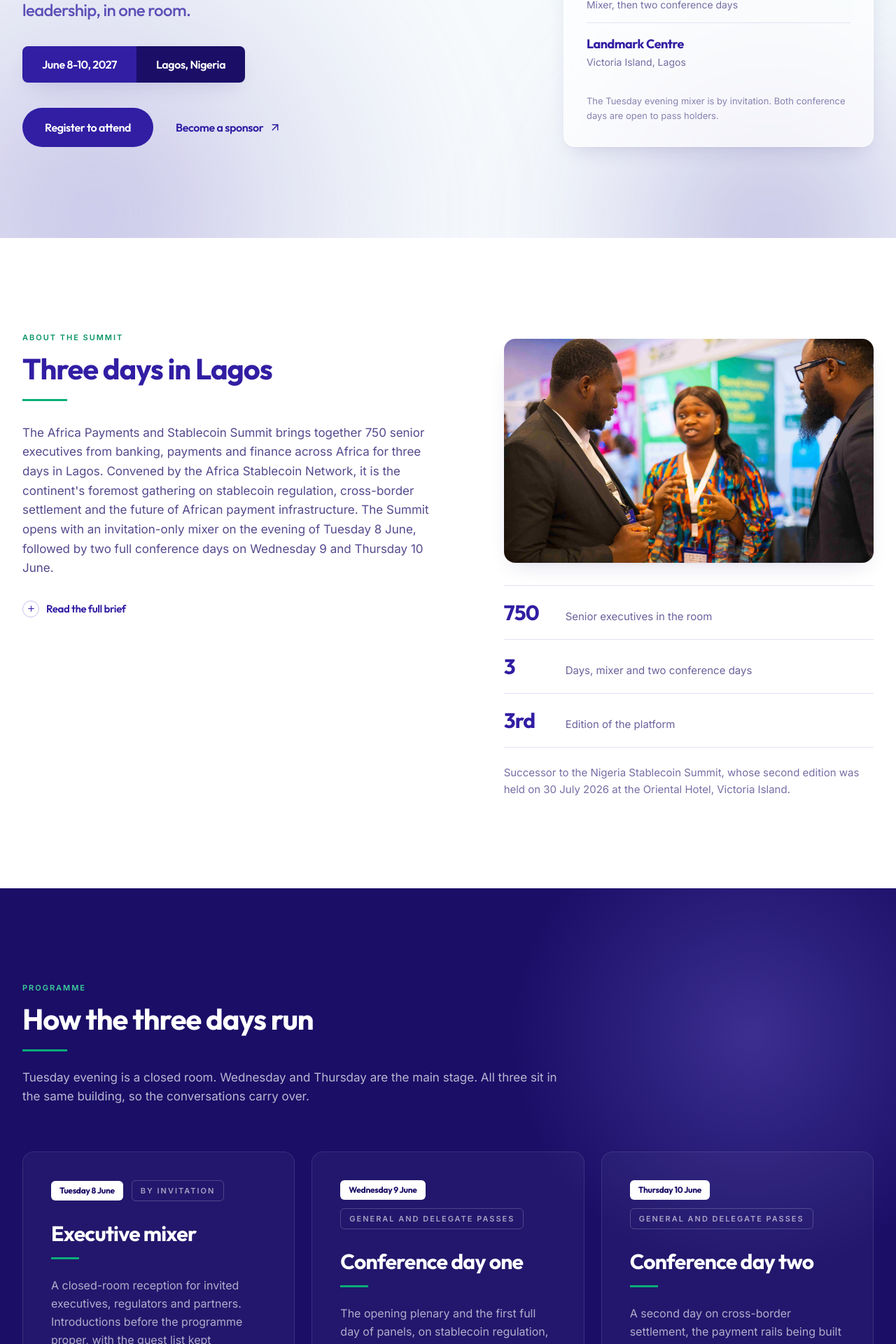
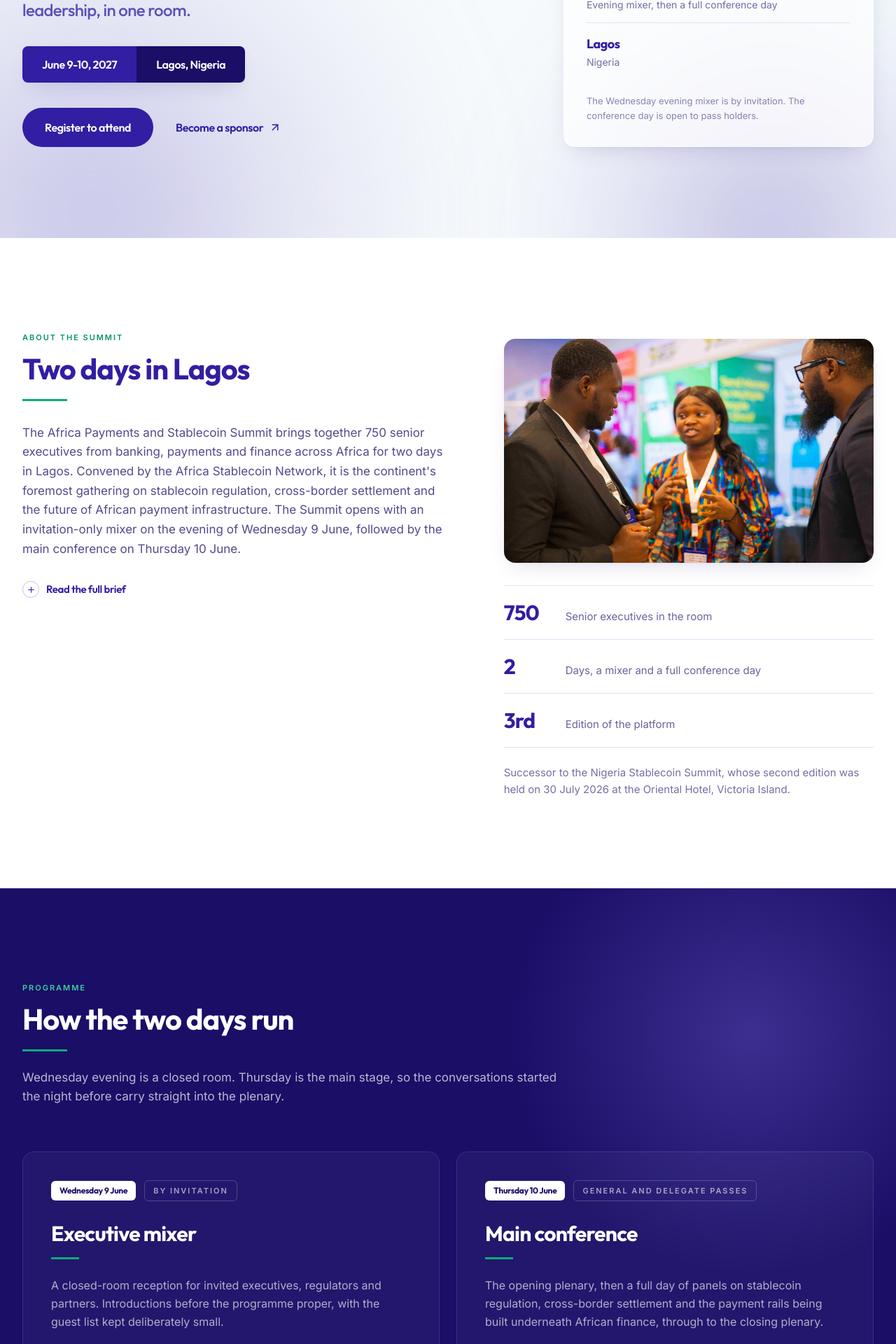
Before and after one commit to Flincap/ASN-Summit, a React (Vite) app: page / in a window 1280 px wide. Shown: the part 460-2380 px from the top of the page at 70% size. Built offline with nearby package versions, Linux system fonts and the light colour scheme.

Commit message:
Add files via upload

```diff
--- a/index.html
+++ b/index.html
@@ -12,21 +12,21 @@
     <link rel="manifest" href="/site.webmanifest" />
 
     <title>
-      Africa Payments and Stablecoin Summit | Lagos, 8 to 10 June 2027
+      Africa Payments and Stablecoin Summit | Lagos, 9 and 10 June 2027
     </title>
     <meta
       name="description"
-      content="Africa Payments and Stablecoin Summit. Lagos, 8 to 10 June 2027. The continent's senior banking, payments and finance leadership, in one room."
+      content="Africa Payments and Stablecoin Summit. Lagos, 9 and 10 June 2027. The continent's senior banking, payments and finance leadership, in one room."
     />
     <link rel="canonical" href="https://summit.afristablecoin.org/" />
 
     <meta
       property="og:title"
-      content="Africa Payments and Stablecoin Summit | Lagos, 8 to 10 June 2027"
+      content="Africa Payments and Stablecoin Summit | Lagos, 9 and 10 June 2027"
     />
     <meta
       property="og:description"
-      content="Africa Payments and Stablecoin Summit. Lagos, 8 to 10 June 2027. The continent's senior banking, payments and finance leadership, in one room."
+      content="Africa Payments and Stablecoin Summit. Lagos, 9 and 10 June 2027. The continent's senior banking, payments and finance leadership, in one room."
     />
     <meta
       property="og:image"
@@ -45,11 +45,11 @@
     <meta name="twitter:site" content="@afristablecoin" />
     <meta
       name="twitter:title"
-      content="Africa Payments and Stablecoin Summit | Lagos, 8 to 10 June 2027"
+      content="Africa Payments and Stablecoin Summit | Lagos, 9 and 10 June 2027"
     />
     <meta
       name="twitter:description"
-      content="Africa Payments and Stablecoin Summit. Lagos, 8 to 10 June 2027. The continent's senior banking, payments and finance leadership, in one room."
+      content="Africa Payments and Stablecoin Summit. Lagos, 9 and 10 June 2027. The continent's senior banking, payments and finance leadership, in one room."
     />
     <meta
       name="twitter:image"
@@ -66,10 +66,10 @@
         "@type": "BusinessEvent",
         "name": "Africa Payments and Stablecoin Summit",
         "alternateName": "APASS 2027",
-        "description": "The Africa Payments and Stablecoin Summit brings together 750 senior executives from banking, payments and finance across Africa for three days in Lagos. Convened by the Africa Stablecoin Network, it is the continent's foremost gathering on stablecoin regulation, cross-border settlement and the future of African payment infrastructure.",
+        "description": "The Africa Payments and Stablecoin Summit brings together 750 senior executives from banking, payments and finance across Africa for two days in Lagos. Convened by the Africa Stablecoin Network, it is the continent's foremost gathering on stablecoin regulation, cross-border settlement and the future of African payment infrastructure.",
         "url": "https://summit.afristablecoin.org/",
         "image": ["https://summit.afristablecoin.org/summit-og.jpg"],
-        "startDate": "2027-06-08T17:00:00+01:00",
+        "startDate": "2027-06-09T17:00:00+01:00",
         "endDate": "2027-06-10T18:00:00+01:00",
         "eventStatus": "https://schema.org/EventScheduled",
         "eventAttendanceMode": "https://schema.org/OfflineEventAttendanceMode",
@@ -78,10 +78,9 @@
         "isAccessibleForFree": false,
         "location": {
           "@type": "Place",
-          "name": "Landmark Centre, Lagos",
+          "name": "Lagos, Nigeria",
           "address": {
             "@type": "PostalAddress",
-            "streetAddress": "Water Corporation Road, Victoria Island",
             "addressLocality": "Lagos",
             "addressRegion": "Lagos State",
             "addressCountry": "NG"
@@ -120,17 +119,16 @@
           {
             "@type": "SocialEvent",
             "name": "Executive Mixer",
-            "description": "An invitation-only reception for executives, regulators and partners on the evening of Tuesday 8 June 2027.",
-            "startDate": "2027-06-08T17:00:00+01:00",
-            "endDate": "2027-06-08T21:00:00+01:00",
+            "description": "An invitation-only reception for executives, regulators and partners on the evening of Wednesday 9 June 2027.",
+            "startDate": "2027-06-09T17:00:00+01:00",
+            "endDate": "2027-06-09T21:00:00+01:00",
             "eventStatus": "https://schema.org/EventScheduled",
             "eventAttendanceMode": "https://schema.org/OfflineEventAttendanceMode",
             "location": {
               "@type": "Place",
-              "name": "Landmark Centre, Lagos",
+              "name": "Lagos, Nigeria",
               "address": {
                 "@type": "PostalAddress",
-                "streetAddress": "Water Corporation Road, Victoria Island",
                 "addressLocality": "Lagos",
                 "addressRegion": "Lagos State",
                 "addressCountry": "NG"
@@ -139,38 +137,17 @@
           },
           {
             "@type": "BusinessEvent",
-            "name": "Africa Payments and Stablecoin Summit, Conference Day One",
-            "description": "The opening plenary and a full day of panels on stablecoin regulation, legislative design and the treatment of digital assets under African law.",
-            "startDate": "2027-06-09T09:00:00+01:00",
-            "endDate": "2027-06-09T18:00:00+01:00",
-            "eventStatus": "https://schema.org/EventScheduled",
-            "eventAttendanceMode": "https://schema.org/OfflineEventAttendanceMode",
-            "location": {
-              "@type": "Place",
-              "name": "Landmark Centre, Lagos",
-              "address": {
-                "@type": "PostalAddress",
-                "streetAddress": "Water Corporation Road, Victoria Island",
-                "addressLocality": "Lagos",
-                "addressRegion": "Lagos State",
-                "addressCountry": "NG"
-              }
-            }
-          },
-          {
-            "@type": "BusinessEvent",
-            "name": "Africa Payments and Stablecoin Summit, Conference Day Two",
-            "description": "A second full day on cross-border settlement, African payment infrastructure and the closing plenary.",
+            "name": "Africa Payments and Stablecoin Summit, Main Conference",
+            "description": "The opening plenary, then a full day of panels on stablecoin regulation, cross-border settlement and African payment infrastructure, through to the closing plenary.",
             "startDate": "2027-06-10T09:00:00+01:00",
             "endDate": "2027-06-10T18:00:00+01:00",
             "eventStatus": "https://schema.org/EventScheduled",
             "eventAttendanceMode": "https://schema.org/OfflineEventAttendanceMode",
             "location": {
               "@type": "Place",
-              "name": "Landmark Centre, Lagos",
+              "name": "Lagos, Nigeria",
               "address": {
                 "@type": "PostalAddress",
-                "streetAddress": "Water Corporation Road, Victoria Island",
                 "addressLocality": "Lagos",
                 "addressRegion": "Lagos State",
                 "addressCountry": "NG"
--- a/src/components/Footer.tsx
+++ b/src/components/Footer.tsx
@@ -46,9 +46,8 @@
               The Summit
             </h3>
             <ul className="mt-5 space-y-2.5 text-[15px] text-white/70">
-              <li>Tuesday 8 June 2027, executive mixer, by invitation</li>
-              <li>Wednesday 9 June 2027, conference day one</li>
-              <li>Thursday 10 June 2027, conference day two</li>
+              <li>Wednesday 9 June 2027, executive mixer, by invitation</li>
+              <li>Thursday 10 June 2027, main conference</li>
               <li>{event.venue}</li>
             </ul>
           </div>
@@ -109,7 +108,7 @@
           <p>
             &copy; {year} {event.convener}. All rights reserved.
           </p>
-          <p>Africa Payments and Stablecoin Summit, Lagos, 8 to 10 June 2027.</p>
+          <p>Africa Payments and Stablecoin Summit, Lagos, 9 and 10 June 2027.</p>
         </div>
       </div>
     </footer>
--- a/src/components/RegisterModal.tsx
+++ b/src/components/RegisterModal.tsx
@@ -10,7 +10,7 @@
     label: "General pass",
     href: event.registration.general,
     summary:
-      "Access to both conference days, Wednesday 9 and Thursday 10 June, including plenaries, panels and the exhibition floor.",
+      "Access to the main conference on Thursday 10 June, including plenaries, panels and the exhibition floor.",
     forWho: "Builders, analysts, media and the wider ecosystem",
   },
   {
@@ -127,7 +127,7 @@
 
             <p className="border-t border-indigo-100 px-6 py-4 text-xs text-ink/50 sm:px-9">
               Both links open with our ticketing partners in a new tab. The
-              Tuesday mixer is by invitation and is not sold as a pass.
+              Wednesday mixer is by invitation and is not sold as a pass.
             </p>
           </motion.div>
         </div>
--- a/src/data/event.ts
+++ b/src/data/event.ts
@@ -11,13 +11,12 @@
   strapline:
     "The continent's senior banking, payments and finance leadership, in one room.",
 
-  dateLine: "June 8-10, 2027",
+  dateLine: "June 9-10, 2027",
   city: "Lagos, Nigeria",
-  venue: "Landmark Centre, Victoria Island, Lagos",
-  venueAddress: "Water Corporation Road, Victoria Island, Lagos, Nigeria",
+  venue: "Lagos, Nigeria",
 
-  // Used by the countdown. Mixer opens on the evening of Tuesday 8 June.
-  startsAt: "2027-06-08T17:00:00+01:00",
+  // Used by the countdown. Mixer opens on the evening of Wednesday 9 June.
+  startsAt: "2027-06-09T17:00:00+01:00",
 
   delegates: 750,
   convener: "Africa Stablecoin Network",
@@ -55,11 +54,11 @@
   videoId: "x8DxbBTnbgs",
 };
 
-// The three days, shown in the Programme section.
+// The two days, shown in the Programme section.
 export const programme = [
   {
     day: "Day one",
-    date: "Tuesday 8 June",
+    date: "Wednesday 9 June",
     title: "Executive mixer",
     access: "By invitation",
     time: "Evening",
@@ -68,21 +67,12 @@
   },
   {
     day: "Day two",
-    date: "Wednesday 9 June",
-    title: "Conference day one",
+    date: "Thursday 10 June",
+    title: "Main conference",
     access: "General and delegate passes",
     time: "Full day",
     description:
-      "The opening plenary and the first full day of panels, on stablecoin regulation, legislative design and the treatment of digital assets under African law.",
-  },
-  {
-    day: "Day three",
-    date: "Thursday 10 June",
-    title: "Conference day two",
-    access: "General and delegate passes",
-    time: "Full day",
-    description:
-      "A second day on cross-border settlement, the payment rails being built underneath African finance, and the closing plenary.",
+      "The opening plenary, then a full day of panels on stablecoin regulation, cross-border settlement and the payment rails being built underneath African finance, through to the closing plenary.",
   },
 ];
 
--- a/src/sections/AboutSection.tsx
+++ b/src/sections/AboutSection.tsx
@@ -6,7 +6,7 @@
 
 const facts = [
   { value: "750", label: "Senior executives in the room" },
-  { value: "3", label: "Days, mixer and two conference days" },
+  { value: "2", label: "Days, a mixer and a full conference day" },
   { value: "3rd", label: "Edition of the platform" },
 ];
 
@@ -15,7 +15,6 @@
   "The Africa Payments and Stablecoin Summit exists to put the people making those decisions in the same room.",
   "Convened by the Africa Stablecoin Network, the Summit gathers 750 senior executives from banking, payments, fintech and financial regulation across the continent. The programme is built around the institutions that write and operate the rules, alongside the operators building on top of them. Sessions cover stablecoin regulation and legislative design, cross-border settlement infrastructure, the treatment of digital assets under African law, and what the next generation of payment rails means for banks and their customers.",
   "The Summit is the successor to the Nigeria Stablecoin Summit, which established itself as Nigeria's leading forum on stablecoin policy over two editions. The 2027 edition takes the platform continental.",
-  "Proceedings open with an invitation-only executive mixer on the evening of Tuesday 8 June, followed by two full conference days on Wednesday 9 and Thursday 10 June.",
 ];
 
 const AboutSection: React.FC = () => {
@@ -27,19 +26,18 @@
       <div className="mx-auto max-w-7xl px-5 md:px-8">
         <div className="grid gap-16 lg:grid-cols-[1.15fr_1fr] lg:gap-20">
           <div>
-            <SectionHeading eyebrow="About the Summit" title="Three days in Lagos" />
+            <SectionHeading eyebrow="About the Summit" title="Two days in Lagos" />
 
             <div className="mt-8 space-y-6 text-[17px] leading-relaxed text-ink/75">
               <p>
                 The Africa Payments and Stablecoin Summit brings together 750
                 senior executives from banking, payments and finance across
-                Africa for three days in Lagos. Convened by the Africa Stablecoin
+                Africa for two days in Lagos. Convened by the Africa Stablecoin
                 Network, it is the continent's foremost gathering on stablecoin
                 regulation, cross-border settlement and the future of African
                 payment infrastructure. The Summit opens with an
-                invitation-only mixer on the evening of Tuesday 8 June,
-                followed by two full conference days on Wednesday 9 and
-                Thursday 10 June.
+                invitation-only mixer on the evening of Wednesday 9 June,
+                followed by the main conference on Thursday 10 June.
               </p>
             </div>
 
@@ -69,7 +67,7 @@
                       <p key={i}>{para}</p>
                     ))}
                     <p className="font-display font-semibold text-indigo-700">
-                      Lagos, Nigeria. 8 to 10 June 2027.
+                      Lagos, Nigeria. 9 and 10 June 2027.
                     </p>
                   </div>
                 </motion.div>
--- a/src/sections/GallerySection.tsx
+++ b/src/sections/GallerySection.tsx
@@ -2,7 +2,7 @@
 import { ArrowUpRight, Play } from "lucide-react";
 import SectionHeading from "../components/SectionHeading";
 import Marquee from "../components/Marquee";
-import { event, gallery } from "../data/event";
+import { gallery } from "../data/event";
 
 const row = (prefix: string) =>
   Array.from(
@@ -168,24 +168,6 @@
         </Marquee>
       </div>
 
-      <div className="mx-auto mt-14 max-w-7xl px-5 text-center md:px-8">
-        <a
-          href={gallery.driveUrl}
-          target="_blank"
-          rel="noopener noreferrer"
-          className="group inline-flex items-center gap-2 font-display text-[15px] font-semibold tracking-tight text-white transition-colors hover:text-green-400"
-        >
-          See every photo from the last edition
-          <ArrowUpRight
-            size={18}
-            className="transition-transform duration-300 group-hover:translate-x-0.5 group-hover:-translate-y-0.5"
-          />
-        </a>
-        <p className="mt-3 text-[13px] text-white/40">
-          Hosted on Google Drive. For press enquiries write to{" "}
-          {event.contact.email}.
-        </p>
-      </div>
     </div>
   </section>
 );
--- a/src/sections/HeroSection.tsx
+++ b/src/sections/HeroSection.tsx
@@ -7,8 +7,8 @@
 
 const glance = [
   { value: "750", label: "Senior executives expected" },
-  { value: "3 days", label: "Mixer, then two conference days" },
-  { value: "Landmark Centre", label: "Victoria Island, Lagos" },
+  { value: "2 days", label: "Evening mixer, then a full conference day" },
+  { value: "Lagos", label: "Nigeria" },
 ];
 
 type CountdownRender = {
@@ -160,8 +160,8 @@
             </dl>
 
             <p className="mt-5 text-[13px] leading-relaxed text-ink/50">
-              The Tuesday evening mixer is by invitation. Both conference days
-              are open to pass holders.
+              The Wednesday evening mixer is by invitation. The conference day
+              is open to pass holders.
             </p>
           </aside>
         </div>
--- a/src/sections/ProgrammeSection.tsx
+++ b/src/sections/ProgrammeSection.tsx
@@ -18,12 +18,12 @@
       <div className="relative z-10 mx-auto max-w-7xl px-5 md:px-8">
         <SectionHeading
           eyebrow="Programme"
-          title="How the three days run"
-          intro="Tuesday evening is a closed room. Wednesday and Thursday are the main stage. All three sit in the same building, so the conversations carry over."
+          title="How the two days run"
+          intro="Wednesday evening is a closed room. Thursday is the main stage, so the conversations started the night before carry straight into the plenary."
           light
         />
 
-        <div ref={ref} className="mt-16 grid gap-6 md:grid-cols-3">
+        <div ref={ref} className="mt-16 grid gap-6 md:grid-cols-2">
           {programme.map((day, i) => (
             <motion.article
               key={day.date}
--- a/src/sections/TakePartSection.tsx
+++ b/src/sections/TakePartSection.tsx
@@ -30,7 +30,7 @@
               <p className="mt-6 max-w-md text-[16px] leading-relaxed text-white/65">
                 General and delegate passes are open now. Delegate passes carry
                 reserved seating and access to the closed executive sessions.
-                The Tuesday mixer is by invitation.
+                The Wednesday mixer is by invitation.
               </p>
             </div>
 
```
Also changed, not shown: 1 other file (tests, documents, lock files or other folders).
